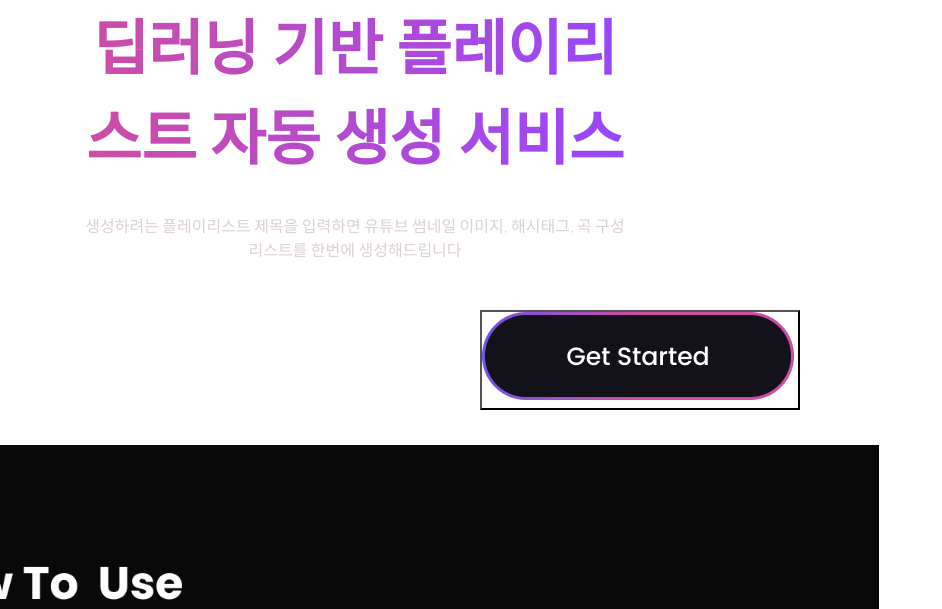
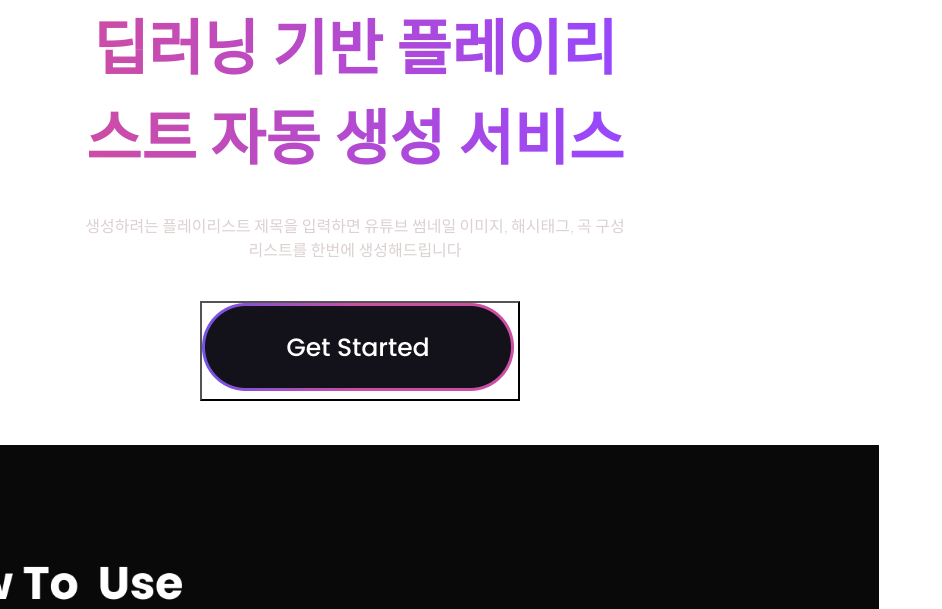
Before and after one commit to pulpo125/AIPlayer_Pling, a Django app: page / in a window 1280 px wide. Shown: the part 545-1154 px from the top of the page, without its empty margins (0-942 px from the left). Run offline with Django 4.2, Linux system fonts and the light colour scheme.

Commit message:
youngji-0, 1 css&html 수정

```diff
--- a/web/final/main/static/css/1_index.css
+++ b/web/final/main/static/css/1_index.css
@@ -45,9 +45,9 @@ input.start-btn {
     width: 320px;
     height: 100px;
     margin: 0 auto;
-    /* position: relative;
+    position: relative;
     top: -9px;
-    left: -280px; */
+    left: -280px;
 }
 
 .howtouse {
```
